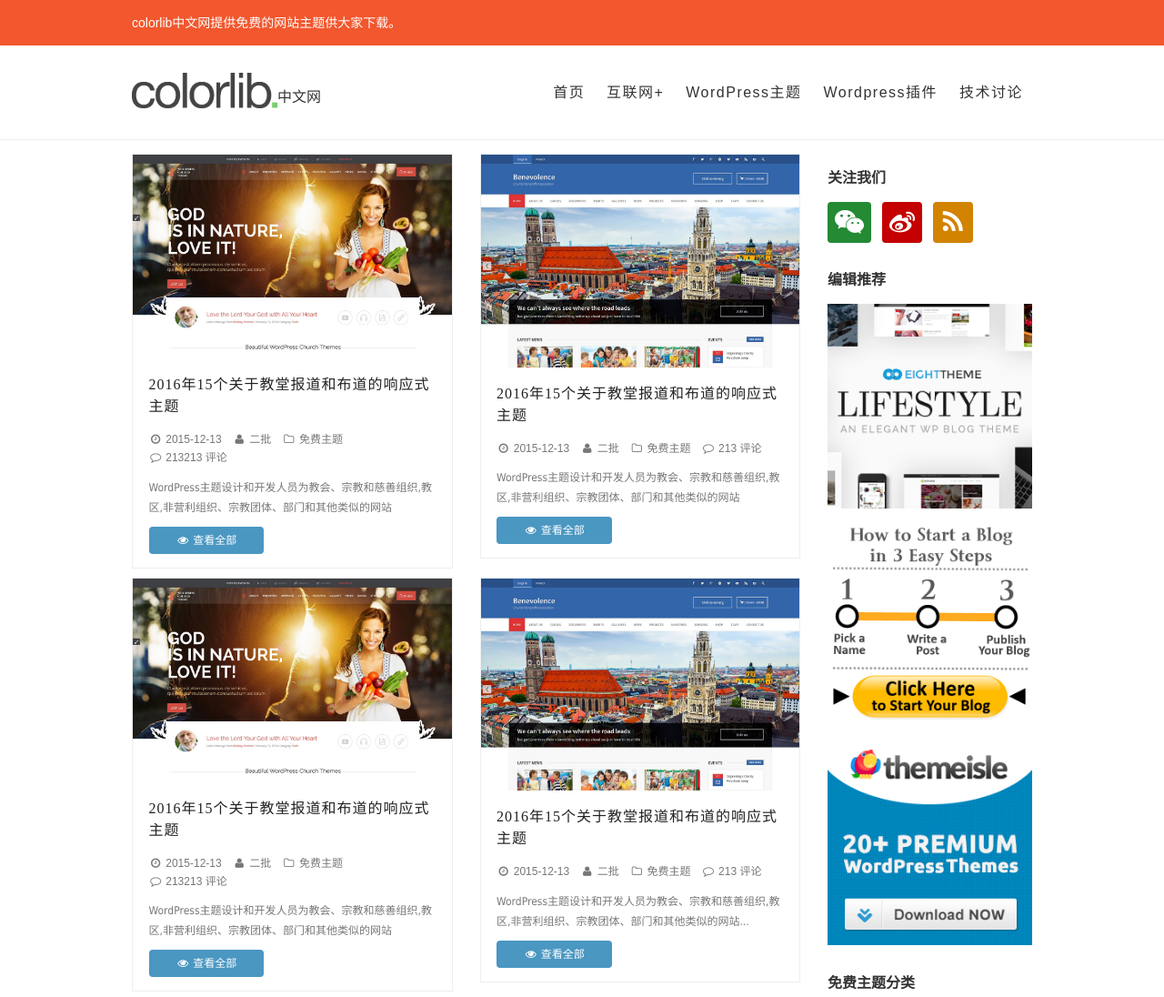
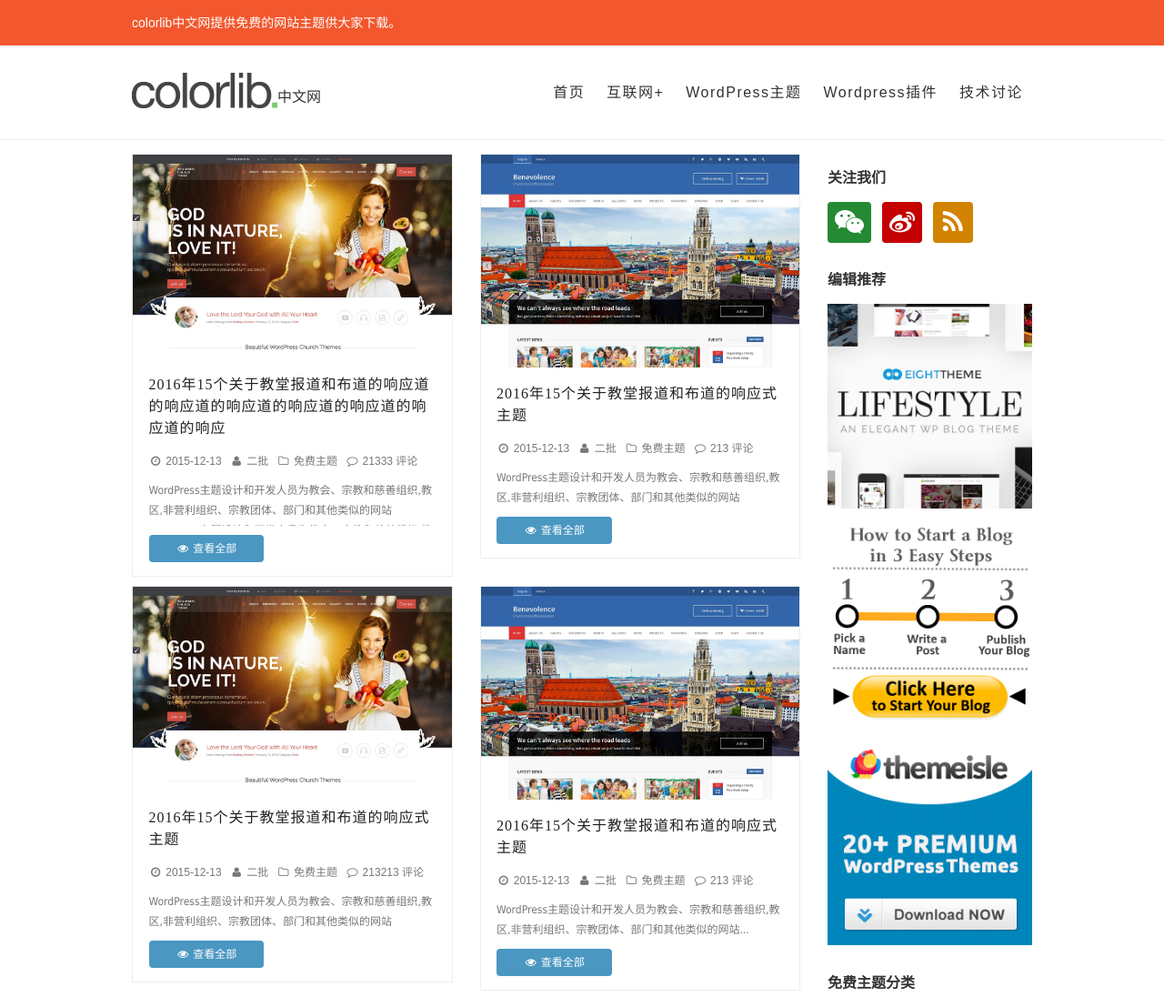
Before and after one commit to JavaBird/colorlib-site, a plain HTML site: page index.html in a window 1280 px wide. Shown: the top 1096 px of the page at 91% size. Drawn offline with Linux system fonts and the light colour scheme.

Commit message:
modify
modfiy

```diff
--- a/index.html
+++ b/index.html
@@ -94,16 +94,18 @@
                                     </div>
                                     <div class="panel-content">
                                         <div class="panel-title">
-                                            <h2><a href="#" title="2016年15个关于教堂报道和布道的响应式主题">2016年15个关于教堂报道和布道的响应式主题</a></h2>
+                                            <h2><a href="#" title="2016年15个关于教堂报道和布道的响应式主题">2016年15个关于教堂报道和布道的响应道的响应道的响应道的响应道的响应道的响应道的响应</a></h2>
                                         </div>
                                         <ul>
                                             <li><i class="fa fa-clock-o fa-fw"></i> 2015-12-13</li>
                                             <li><i class="fa fa-user fa-fw" title="二批"></i> 二批</li>
                                             <li><i class="fa fa-folder-o fa-fw" ></i> 免费主题</li>
-                                            <li><i class="fa fa-comment-o fa-fw"></i> 213213 评论</li>
+                                            <li><i class="fa fa-comment-o fa-fw"></i> 21333 评论</li>
                                         </ul>
                                         <div class="panel-desc">
                                             <p>
+                                                WordPress主题设计和开发人员为教会、宗教和慈善组织,教区,非营利组织、宗教团体、部门和其他类似的网站
+                                                WordPress主题设计和开发人员为教会、宗教和慈善组织,教区,非营利组织、宗教团体、部门和其他类似的网站
                                                 WordPress主题设计和开发人员为教会、宗教和慈善组织,教区,非营利组织、宗教团体、部门和其他类似的网站
                                             </p>
                                             <span>
@@ -143,10 +145,8 @@
                                 </div>
 
                             </div>
+                            <div class="clearfix hidden-xs-block"></div>
 
-                        </div>
-                        <!-- two col-->
-                        <div class="row">
                             <div class="col-md-6 col-sm-6">
                                 <div class="panel">
                                     <div class="panel-img">
@@ -174,6 +174,7 @@
 
                                 </div>
                             </div>
+
                             <div class="col-md-6 col-sm-6">
                                 <div class="panel">
                                     <div class="panel-img">
@@ -202,6 +203,7 @@
                                 </div>
 
                             </div>
+
                         </div>
                     </div>
                      <div class="col-md-3 col-sm-12">
--- a/less/base.less
+++ b/less/base.less
@@ -296,7 +296,7 @@ header {
         display: inline-block;
         font-size: 12px;
 
-        margin-right: 8px;
+        margin-right: 5px;
         color: #777;
       }
     }
@@ -311,6 +311,9 @@ header {
         font-family:'Tahoma','simsun'!important;
         font-size: 12px;
         line-height: 22px;
+        max-height: 50px;
+        overflow: hidden;
+        text-overflow: ellipsis;
       }
 
       span{
```
Also changed, not shown: css/base.css.
